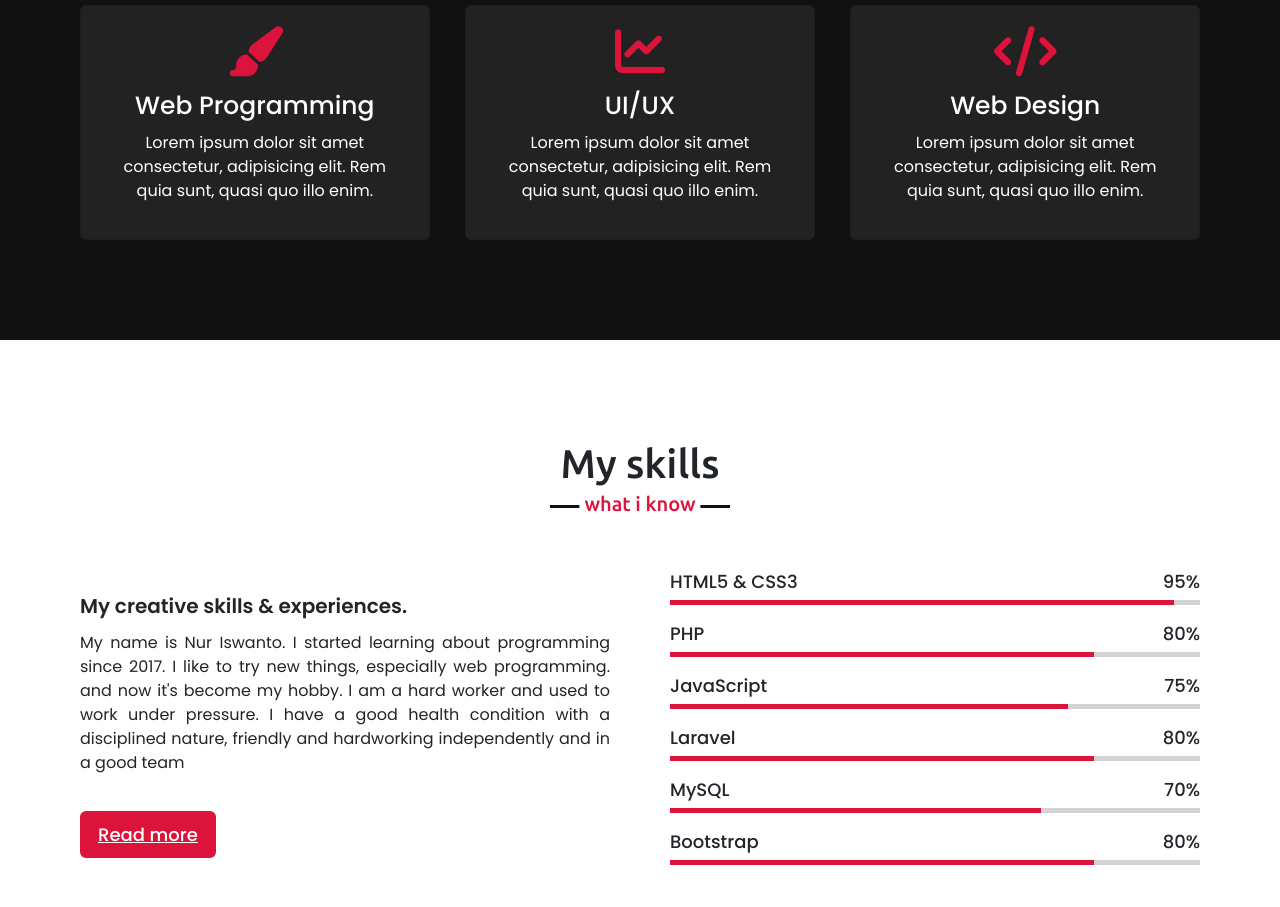
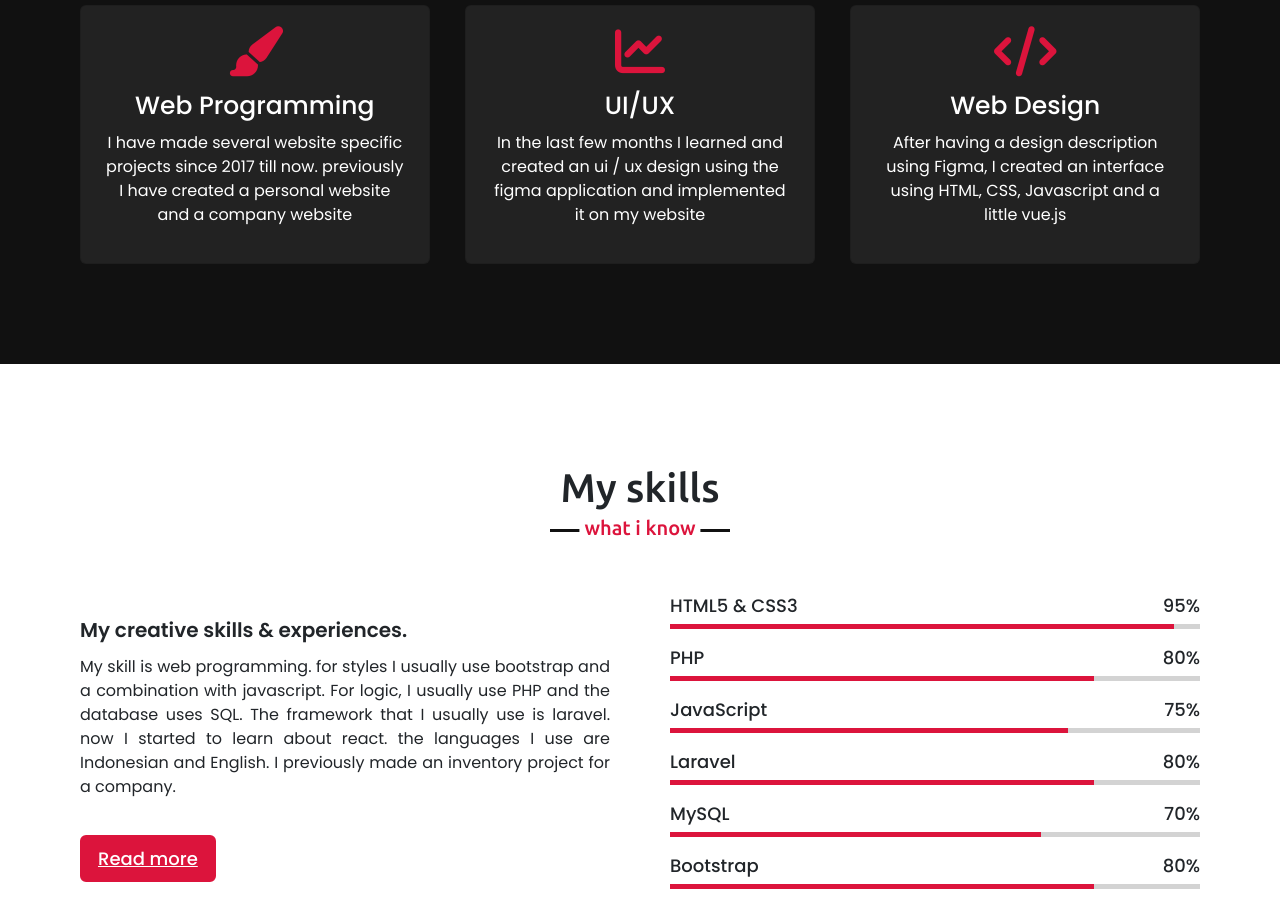
Before and after one commit to nur66/nur66.github.io, a plain HTML site: page index.html in a window 1280 px wide. Shown: the part 1820-2727 px from the top of the page. Drawn offline with nearby package versions, Linux system fonts and the light colour scheme.

Commit message:
Update index.html

```diff
--- a/index.html
+++ b/index.html
@@ -74,21 +74,21 @@
                     <div class="box">
                         <i class="fas fa-paint-brush"></i>
                         <div class="text">Web Programming</div>
-                        <p>Lorem ipsum dolor sit amet consectetur, adipisicing elit. Rem quia sunt, quasi quo illo enim.</p>
+                        <p>I have made several website specific projects since 2017 till now. previously I have created a personal website and a company website</p>
                     </div>
                 </div>
                 <div class="card">
                     <div class="box">
                         <i class="fas fa-chart-line"></i>
                         <div class="text">UI/UX</div>
-                        <p>Lorem ipsum dolor sit amet consectetur, adipisicing elit. Rem quia sunt, quasi quo illo enim.</p>
+                        <p>In the last few months I learned and created an ui / ux design using the figma application and implemented it on my website</p>
                     </div>
                 </div>
                 <div class="card">
                     <div class="box">
                         <i class="fas fa-code"></i>
                         <div class="text">Web Design</div>
-                        <p>Lorem ipsum dolor sit amet consectetur, adipisicing elit. Rem quia sunt, quasi quo illo enim.</p>
+                        <p>After having a design description using Figma, I created an interface using HTML, CSS, Javascript and a little vue.js</p>
                     </div>
                 </div>
                </div>
@@ -103,7 +103,7 @@
             <div class="skills-content">
                 <div class="column left">
                     <div class="text">My creative skills & experiences.</div>
-                    <p>My name is Nur Iswanto. I started learning about programming since 2017. I like to try new things, especially web programming. and now it's become my hobby. I am a hard worker and used to work under pressure. I have a good health condition with a disciplined nature, friendly and hardworking independently and in a good team</p>
+                    <p>My skill is web programming. for styles I usually use bootstrap and a combination with javascript. For logic, I usually use PHP and the database uses SQL. The framework that I usually use is laravel. now I started to learn about react. the languages I use are Indonesian and English. I previously made an inventory project for a company.</p>
                     <a href="#">Read more</a>
                 </div>
                 <div class="column right">
```
